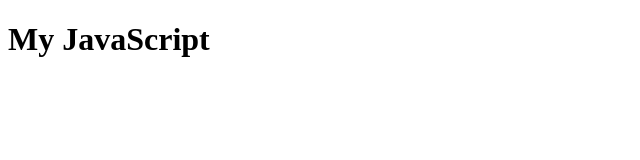
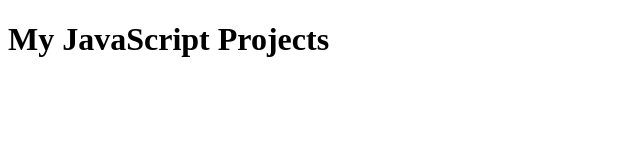
Before and after one commit to sajjadmuslim/JavaScriptProjects, a plain HTML site: page index.html in a window 1280 px wide. Shown: the whole page, without its empty margins (0-640 px from the left). Drawn offline with Linux system fonts and the light colour scheme.

Commit message:
Update index.html

```diff
--- a/index.html
+++ b/index.html
@@ -6,6 +6,6 @@
     <title>JavaScript Projects</title>
 </head>
 <body>
-    <h1>My JavaScript </h1>
+    <h1>My JavaScript Projects</h1>
 </body>
 </html>
```
